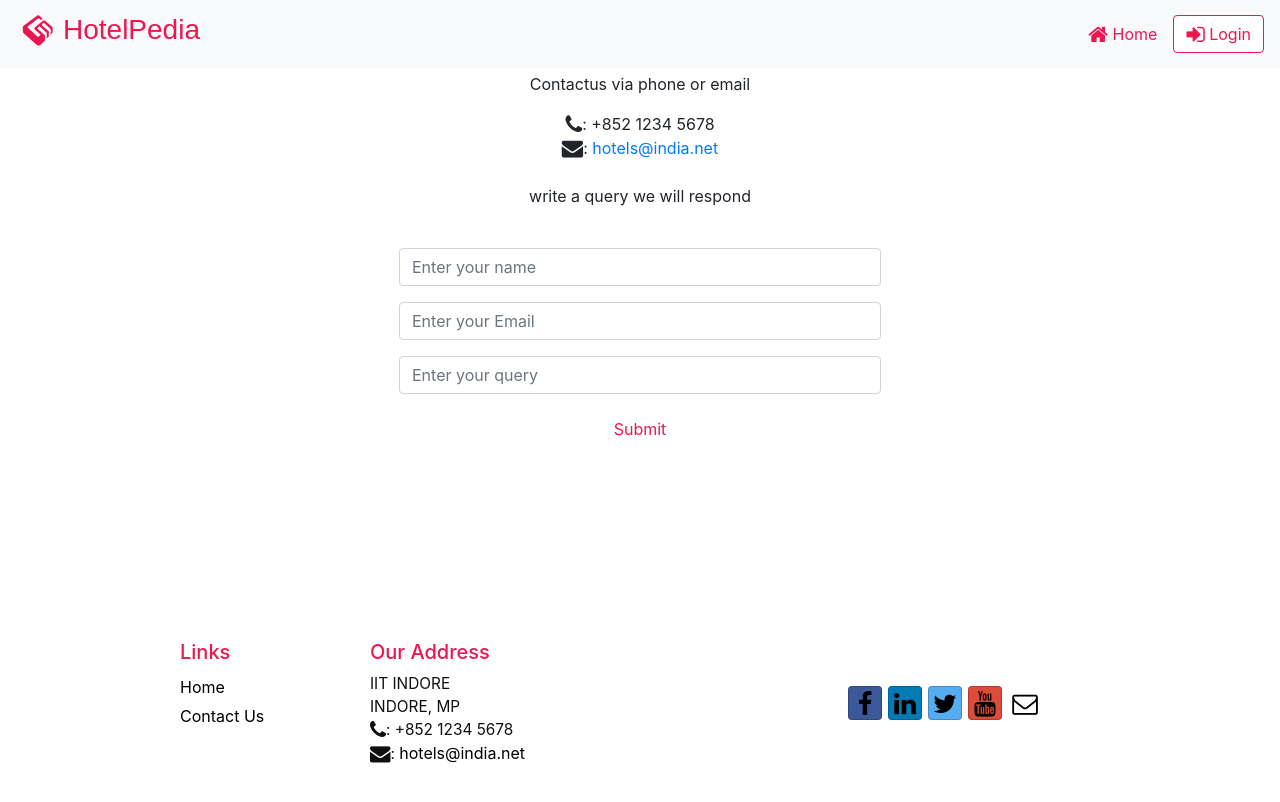
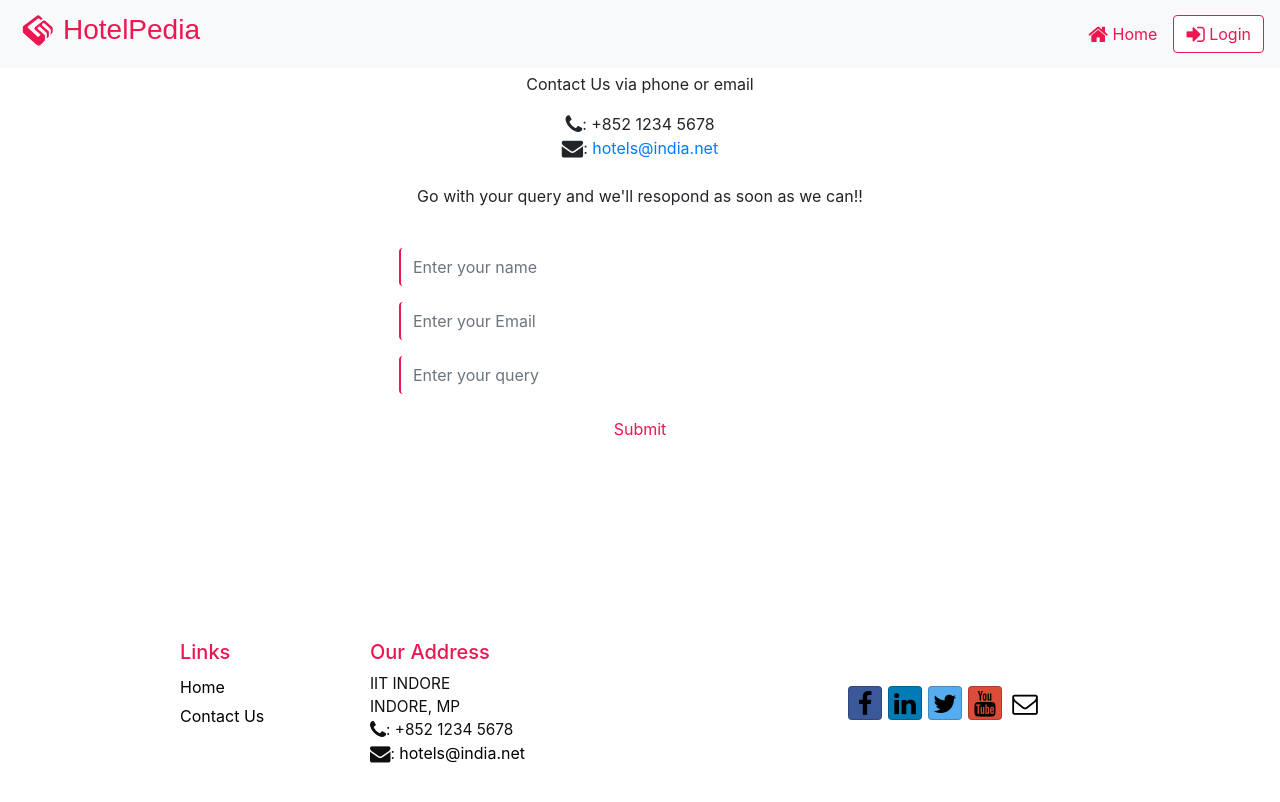
Before and after one commit to lokeshkeelisetti/HotelBookingFrontend, a React (Create React App) app: page /contactus in a window 1280 px wide. Shown: the top 802 px of the page. Built offline with nearby package versions, Linux system fonts and the light colour scheme.

Commit message:
changes to contact us css

```diff
--- a/src/App.css
+++ b/src/App.css
@@ -169,8 +169,13 @@ input[type="date"]:after {
 }
 
 .contactform Button:hover{
-	background-color: white  !important;
-	color:  rgb(236, 23, 81);
-	border-color: white;
-	border-bottom-color: rgb(236, 23, 81);
+	background-color: rgb(236, 23, 81)  !important;
+	color:  white;
+  border-color: white;
 }
+
+
+.contactform Input{
+	border:none;
+	border-left: 2px solid rgb(236, 23, 81) !important;
+}
--- a/src/components/Contactus.js
+++ b/src/components/Contactus.js
@@ -9,14 +9,14 @@ export const Contactus = () => {
 			<br />
 
 			<div style={{ textAlign: "center" }}>
-				<p>Contactus via phone or email</p>
+				<p>Contact Us via phone or email</p>
 				<i className="fa fa-phone fa-lg"></i>: +852 1234 5678
 				<br />
 				<i className="fa fa-envelope fa-lg"></i>:{" "}
 				<a href="mailto:confusion@food.net">hotels@india.net</a>
 				<br />
 				<br />
-				<p>write a query we will respond</p>
+				<p>Go with your query and we'll resopond as soon as we can!!</p>
 				<Form className="col-md-8 contactform">
 					<br />
 					<FormGroup>
```
